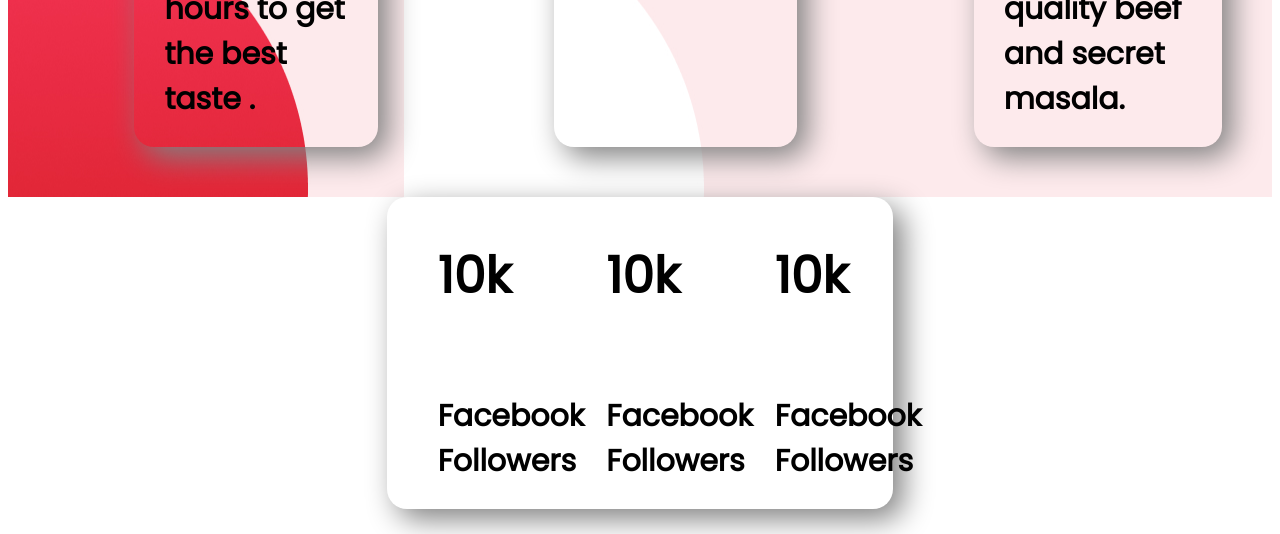
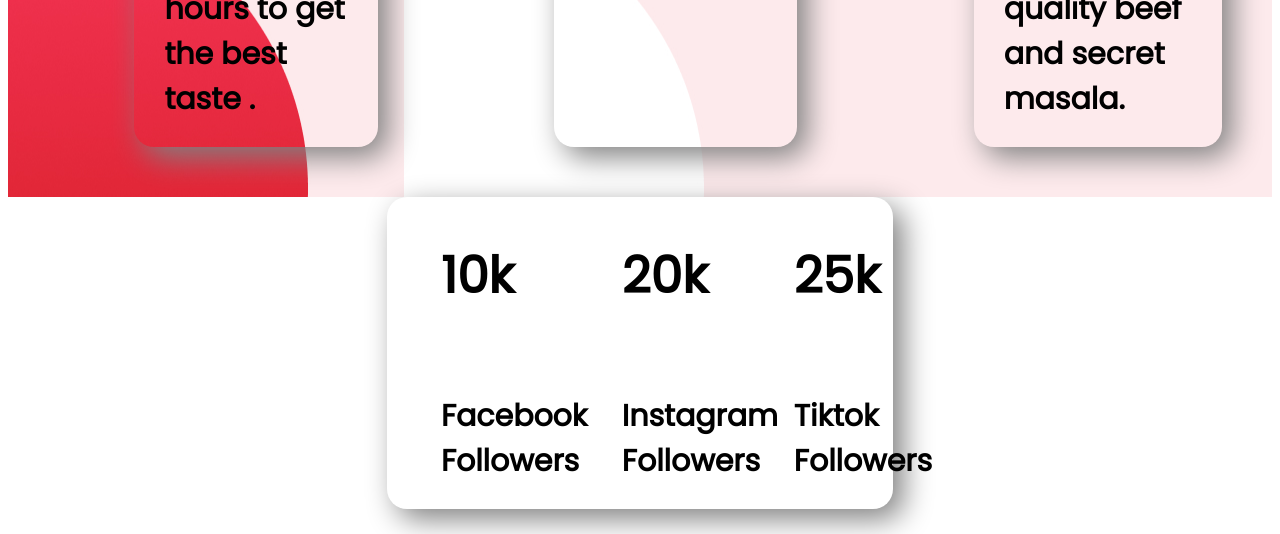
Before and after one commit to Labib-009/My_first_Assignment, a plain HTML site: page index.html in a window 1280 px wide. Shown: the part 2938-3472 px from the top of the page. Drawn offline with Linux system fonts and the light colour scheme.

Commit message:
first commit

```diff
--- a/index.html
+++ b/index.html
@@ -99,13 +99,13 @@
         </div>
 
         <div>
-            <h1 class="centre"> 10k</h1>
-            <h2 class="centre">Facebook Followers</h2>
+            <h1 class="centre"> 20k</h1>
+            <h2 class="centre">Instagram Followers</h2>
         </div>
 
         <div>
-            <h1 class="centre"> 10k</h1>
-            <h2 class="centre">Facebook Followers</h2>
+            <h1 class="centre"> 25k</h1>
+            <h2 class="centre">Tiktok Followers</h2>
         </div>
     </section>
 
```
